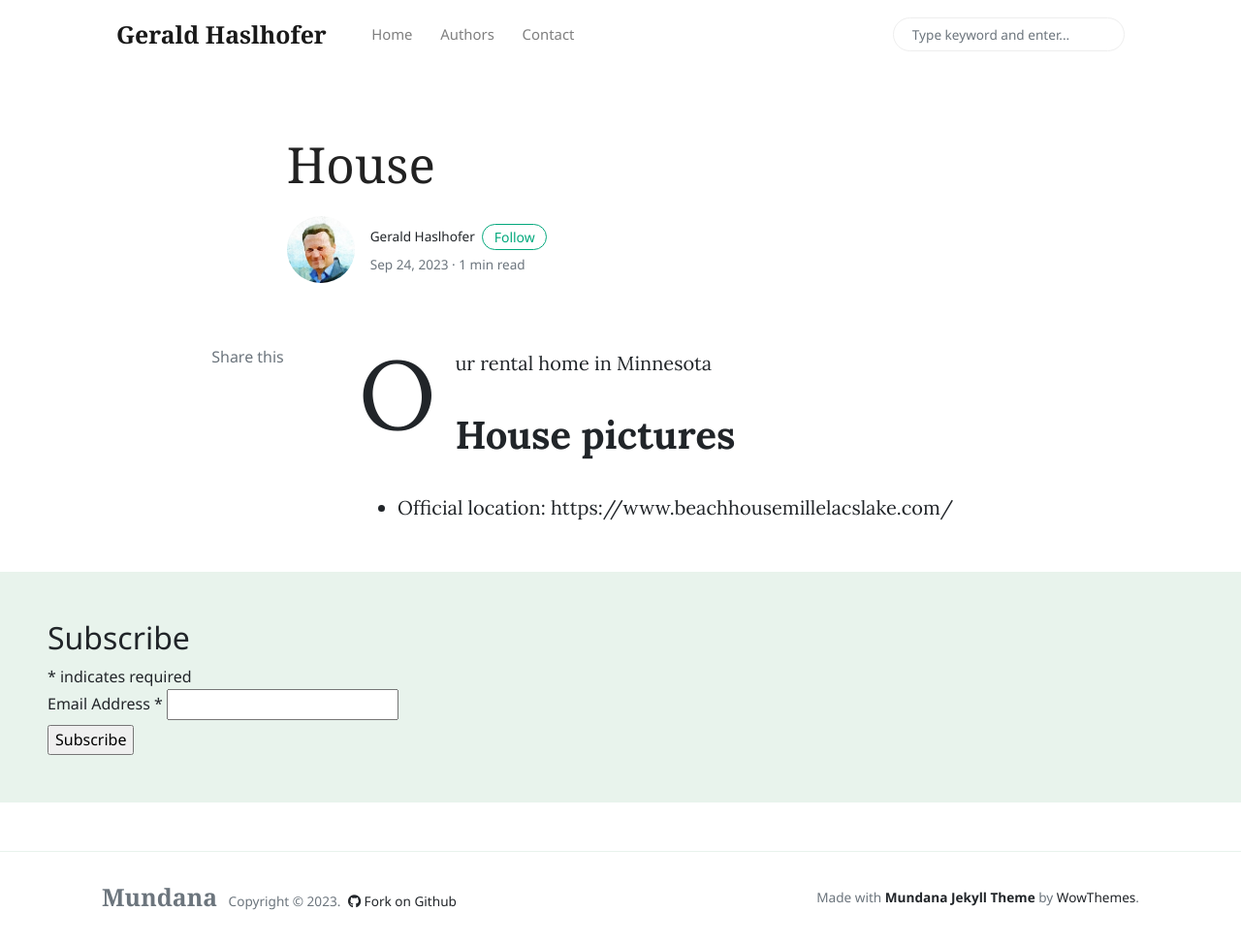
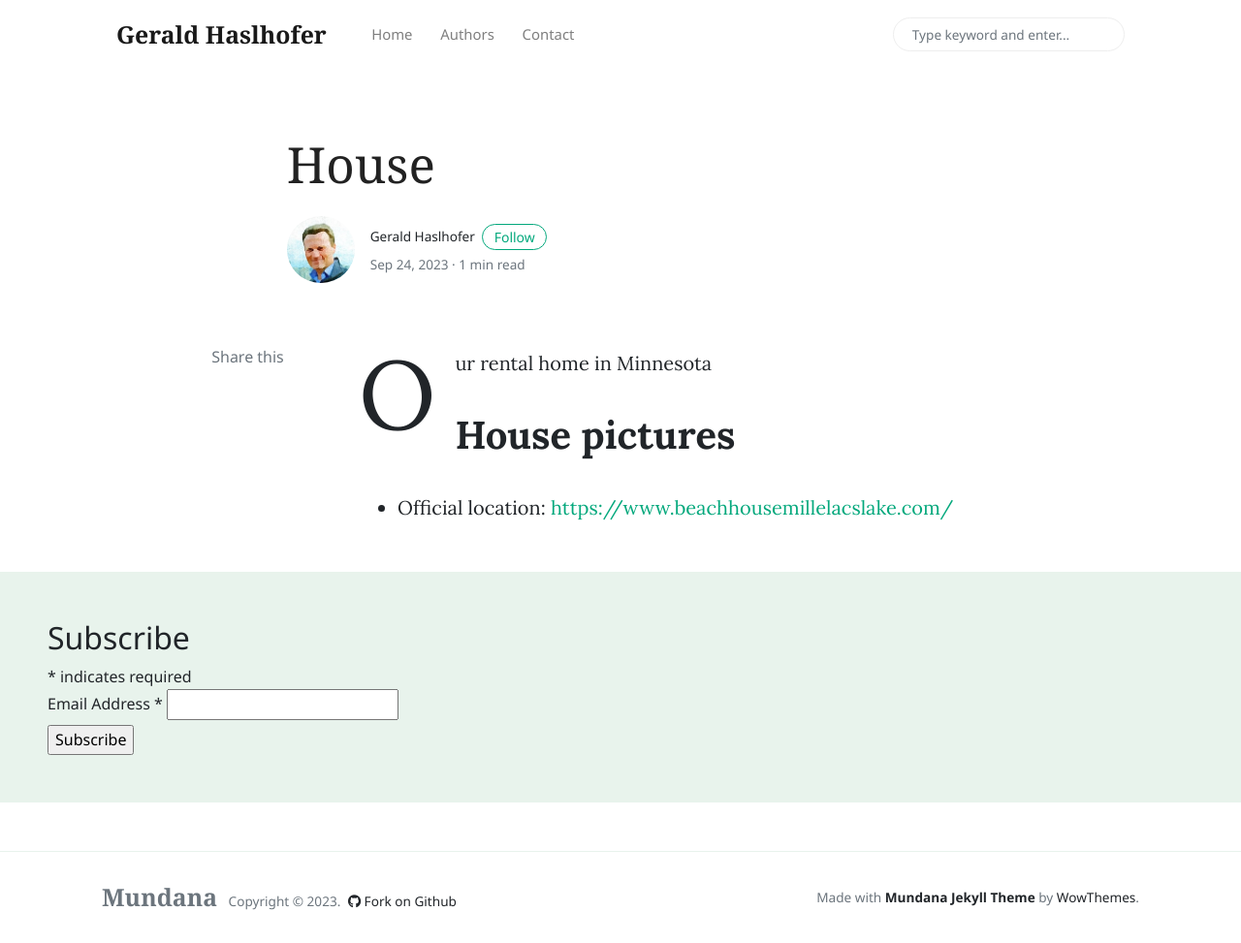
Before and after one commit to haslhofer/haslhofer.github.io, a Jekyll site: the page built from _posts/2023-09-24-house.md, in a window 1280 px wide and 973 px high. Shown: the whole window at 97% size. Built offline with Jekyll 4.4.1, drawn with Linux system fonts in a browser that asks for light colours; nearby versions of some CDN libraries; comment, search, counter and statistics services are not loaded; part of the change alters nothing that is shown.

```diff
--- a/_posts/2023-09-24-house.md
+++ b/_posts/2023-09-24-house.md
@@ -2,4 +2,4 @@ Our rental home in Minnesota
 
 # House pictures
 
-- Official location: https://www.beachhousemillelacslake.com/
+- Official location: [https://www.beachhousemillelacslake.com/](https://www.beachhousemillelacslake.com/)
```
